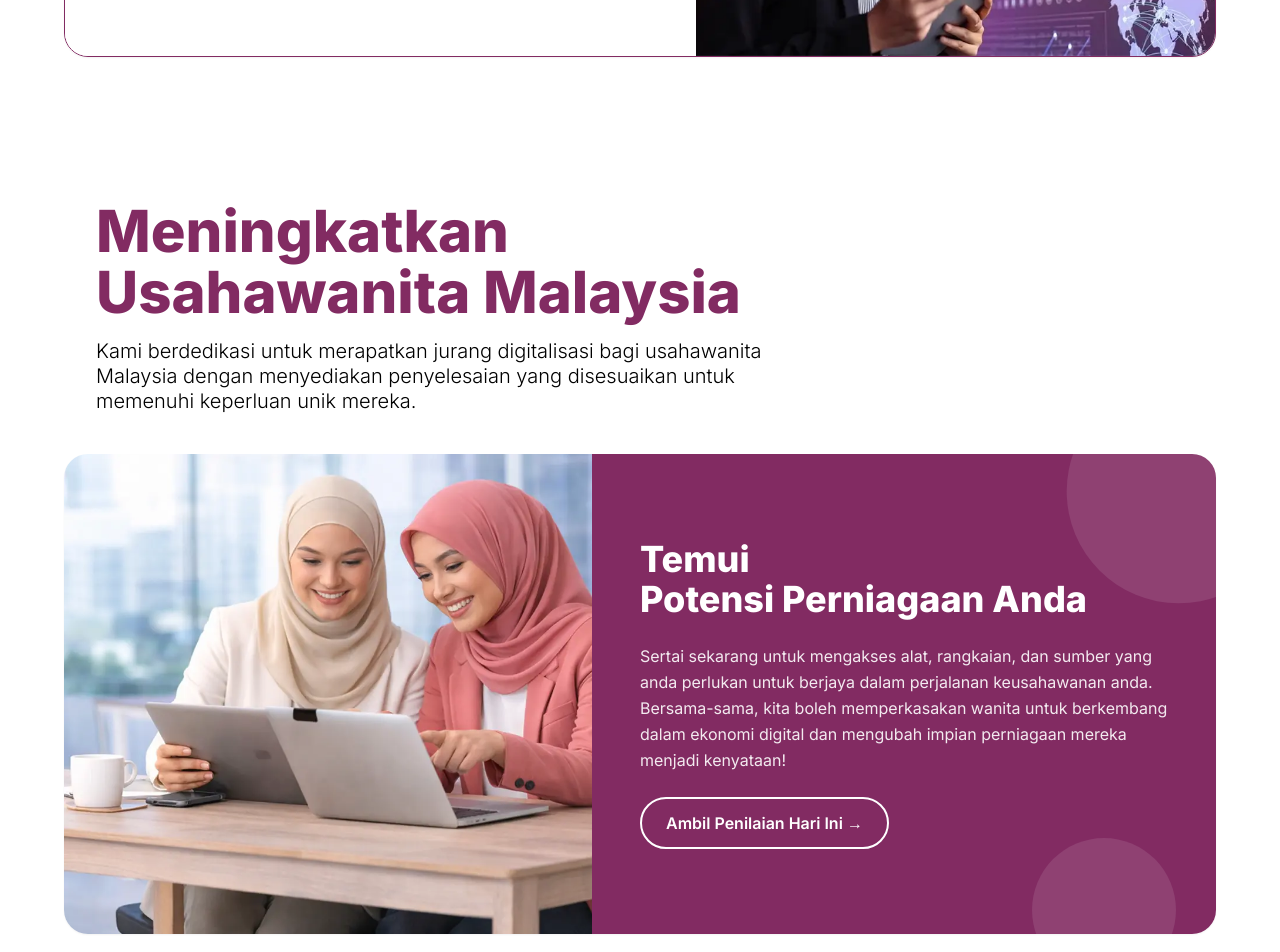
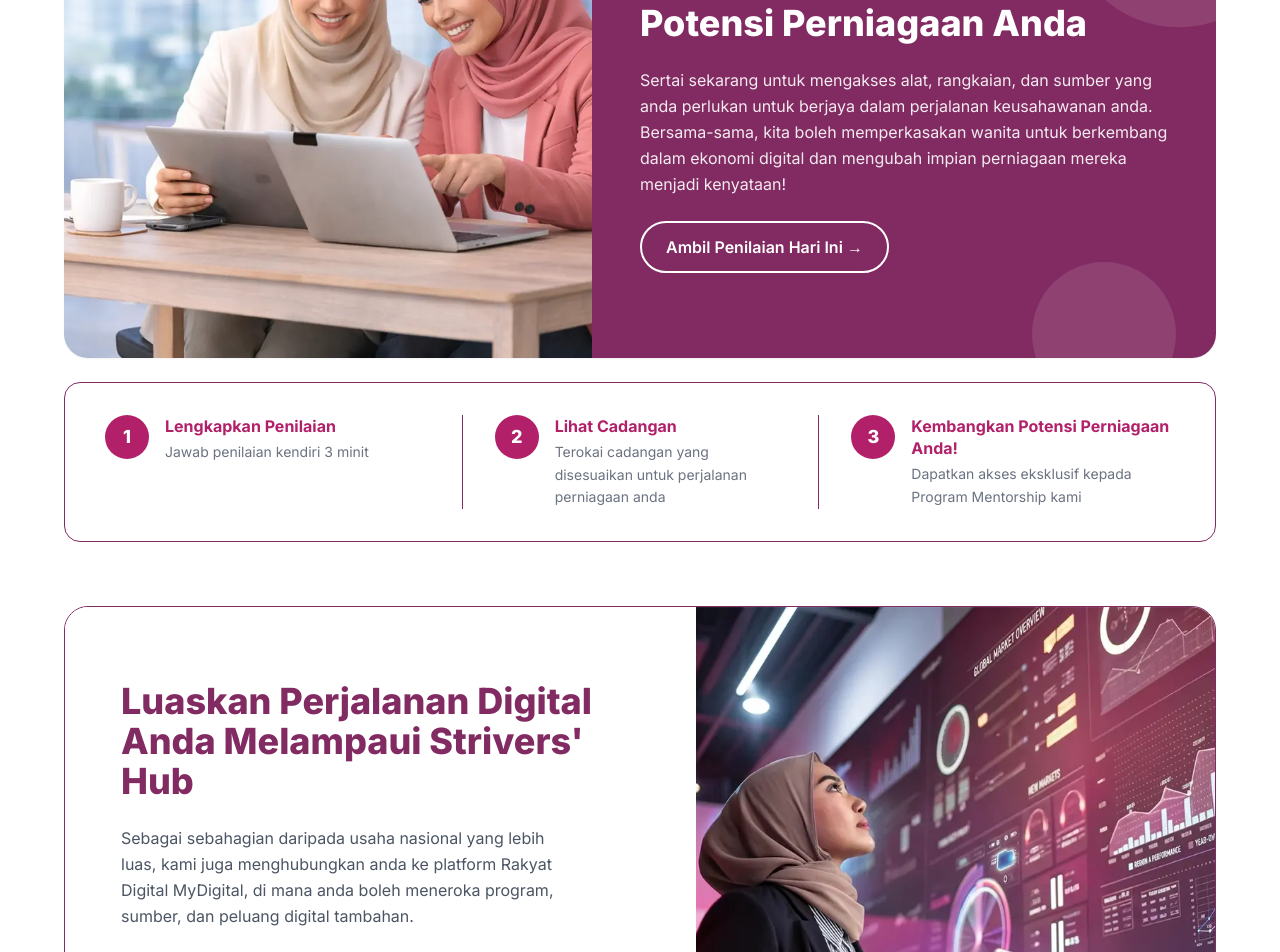
Before and after one commit to raydenchantaf/strivers-hub-prototype, a Next.js app: page / in a window 1280 px wide. Shown: the part 520-1472 px from the top of the page. Built offline with nearby package versions, Linux system fonts and the light colour scheme.

Commit message:
minor fix

```diff
--- a/app/(site)/page.tsx
+++ b/app/(site)/page.tsx
@@ -27,8 +27,8 @@ import CTABanner from "@/components/landing/CTABanner";
 export default function HomePage() {
   return (
     <div className="flex flex-col the-asia-foundation">
-      <div className="order-2 md:order-1"><Hero /></div>
-      <div className="order-1 md:order-2"><HowItWorks /></div>
+      <Hero />
+      <HowItWorks />
       <MyDigital />
     </div>
   );
```
